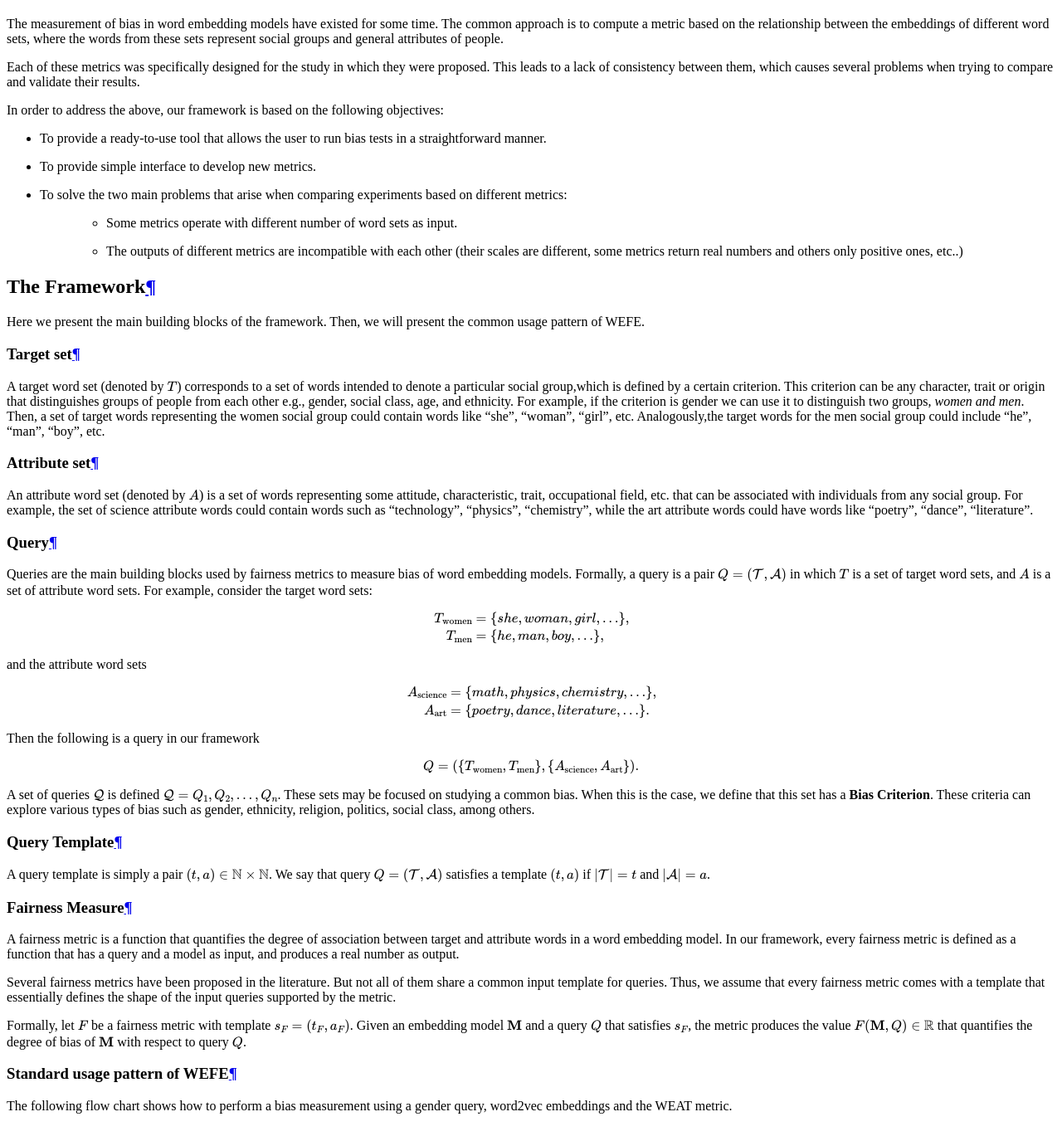
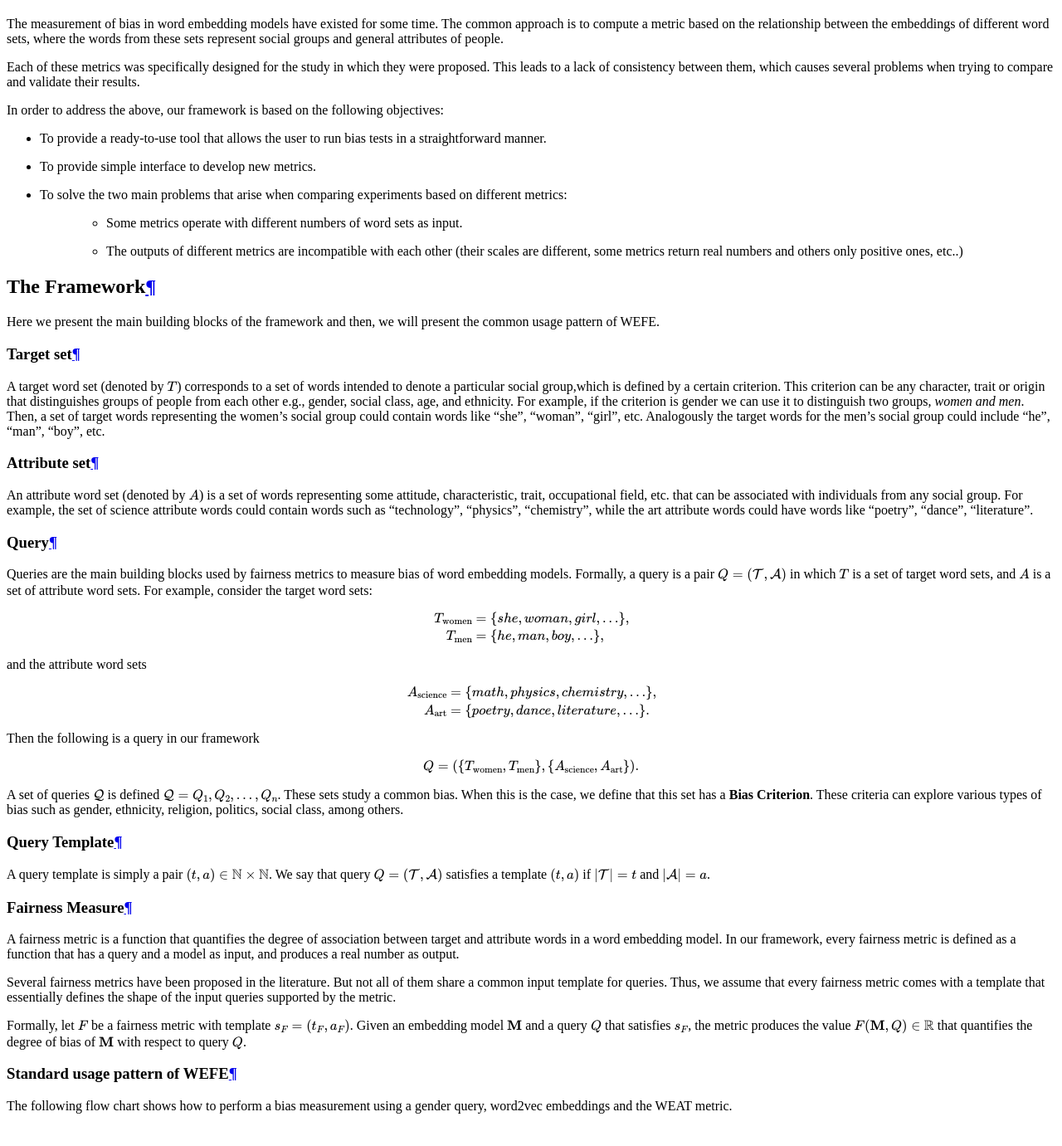
Before and after one commit to dccuchile/wefe, a Sphinx documentation site: the page built from doc/about.rst, in a window 1280 px wide and 1400 px high, scrolled down 1343 px. Shown: the top 1381 px of the window at 83% size. Built offline with Sphinx 7.4.7 and the Read the Docs theme 2.0.0, drawn with Linux system fonts in a browser that asks for light colours; some of the changed text lies outside the part shown.

Commit message:
Grammar checking

```diff
--- a/doc/about.rst
+++ b/doc/about.rst
@@ -53,7 +53,7 @@ objectives:
 - To solve the two main problems that arise when comparing experiments based
   on different metrics:
 
-   - Some metrics operate with different number of word sets as input.
+   - Some metrics operate with different numbers of word sets as input.
    - The outputs of different metrics are incompatible with each other
      (their scales are different, some metrics return real numbers and others
      only positive ones, etc..)
@@ -62,8 +62,8 @@ objectives:
 The Framework
 =============
 
-Here we present the main building blocks of the framework.
-Then, we will present the common usage pattern of WEFE.
+Here we present the main building blocks of the framework and then, we will
+present the common usage pattern of WEFE.
 
 Target set
 ----------
@@ -74,8 +74,8 @@ certain criterion. This criterion can be any character, trait or origin that
 distinguishes groups of people from each other e.g., gender, social class, age,
 and ethnicity. For example, if the criterion is gender we can use it to
 distinguish two groups, `women and men`. Then, a set of target words
-representing the women social group could contain words like “she”,
-“woman”, “girl”, etc. Analogously,the target words for the men social group
+representing the women's social group could contain words like “she”,
+“woman”, “girl”, etc. Analogously the target words for the men's social group
 could include “he”, “man”, “boy”, etc.
 
 
@@ -125,7 +125,7 @@ Then the following is a query in our framework
 
 A set of queries :math:`\mathcal{Q}` is defined
 :math:`\mathcal{Q} = {Q_1, Q_2, \dots, Q_n}`.
-These sets may be focused on studying a common bias. When this is the case,
+These sets study a common bias. When this is the case,
 we define that this set has a **Bias Criterion**.
 These criteria can explore various types of bias such as gender,
 ethnicity, religion, politics, social class, among others.
@@ -226,9 +226,9 @@ uniform distribution, the less biased the word embedding model is.
 MAC
 ---
 
-Mean Average Cosine Similarity (MAC), presented in the paper Black is to
-criminals caucasian is to police: Detecting and removing multiclass bias
-in word embeddings.
+Mean Average Cosine Similarity (MAC), presented in the paper *Black is to*
+*criminals caucasian is to police: Detecting and removing multiclass bias*
+*in word embeddings*.
 
 
 Relevant Papers
```
Also changed, not shown: other parts of doc/about.rst (+1 -1 lines), doc/create_metric.rst (+15 -14 lines), doc/replications.rst (+9 -9 lines), doc/user_guide.rst (+17 -18 lines), 3 other files.
